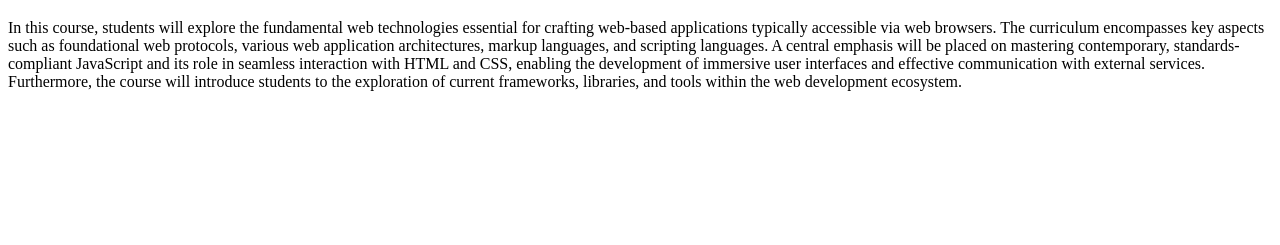
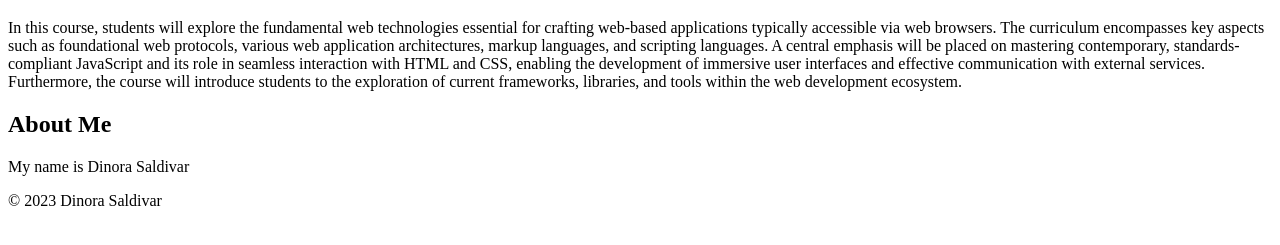
Before and after one commit to gravediggaz666/ITMD441, a plain HTML site: page index.html in a window 1280 px wide. Shown: the part 61-306 px from the top of the page. Drawn offline with Linux system fonts and the light colour scheme.

Commit message:
about myself continuing ...

```diff
--- a/index.html
+++ b/index.html
@@ -16,5 +16,11 @@
     effective communication with external services. Furthermore, the course will introduce
     students to the exploration of current frameworks, libraries, and tools within the web
     development ecosystem.</p>
+<h2>About Me</h2>
+    <p> My name is Dinora Saldivar</p>
+    <footer>
+        &copy; 2023 Dinora Saldivar
+    </footer>
+
 </body>
 </html>
```
